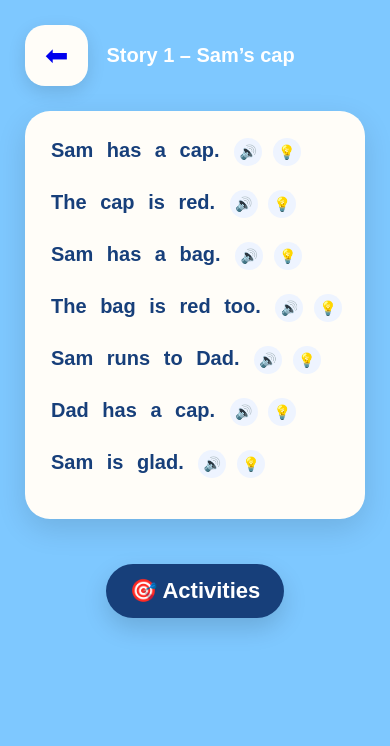
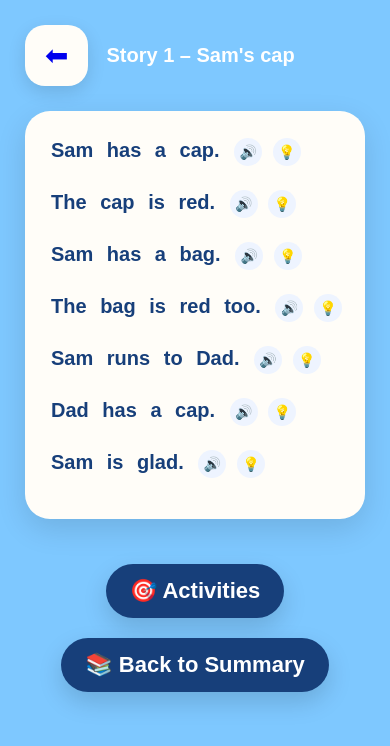
Before and after one commit to muslimphonics/reading-book1, a plain HTML site: page story1.html in a window 390 px wide. Drawn offline with Linux system fonts and the light colour scheme.

Commit message:
Enhance story1.html with summary button
Add summary button to activities section and adjust styles.

```diff
--- a/story1.html
+++ b/story1.html
@@ -201,6 +201,8 @@ text-align:center;
 
 margin-top:45px;
 
+margin-bottom:60px;
+
 }
 
 .activities-button{
@@ -228,6 +230,42 @@ transition:0.2s;
 }
 
 .activities-button:hover{
+
+transform:scale(1.05);
+
+background:#21539c;
+
+}
+
+/* SUMMARY BUTTON */
+
+.summary-button{
+
+display:inline-block;
+
+background:#173f7a;
+
+color:white;
+
+text-decoration:none;
+
+font-size:34px;
+
+font-weight:bold;
+
+padding:22px 55px;
+
+border-radius:30px;
+
+box-shadow:0 10px 25px rgba(0,0,0,0.15);
+
+transition:0.2s;
+
+margin-top:20px;
+
+}
+
+.summary-button:hover{
 
 transform:scale(1.05);
 
@@ -292,7 +330,8 @@ font-size:20px;
 
 }
 
-.activities-button{
+.activities-button,
+.summary-button{
 
 font-size:22px;
 
@@ -315,7 +354,7 @@ padding:14px 24px;
 </a>
 
 <div class="story-title">
-Story 1 – Sam’s cap
+Story 1 – Sam's cap
 </div>
 
 </div>
@@ -594,12 +633,18 @@ Sam est content.
 
 </div>
 
-<!-- ACTIVITIES BUTTON -->
+<!-- ACTIVITIES BUTTON + SUMMARY BUTTON -->
 
 <div class="activities-section">
 
 <a href="story1-activities.html" class="activities-button">
 🎯 Activities
+</a>
+
+<br>
+
+<a href="index.html" class="summary-button">
+📚 Back to Summary
 </a>
 
 </div>
```
